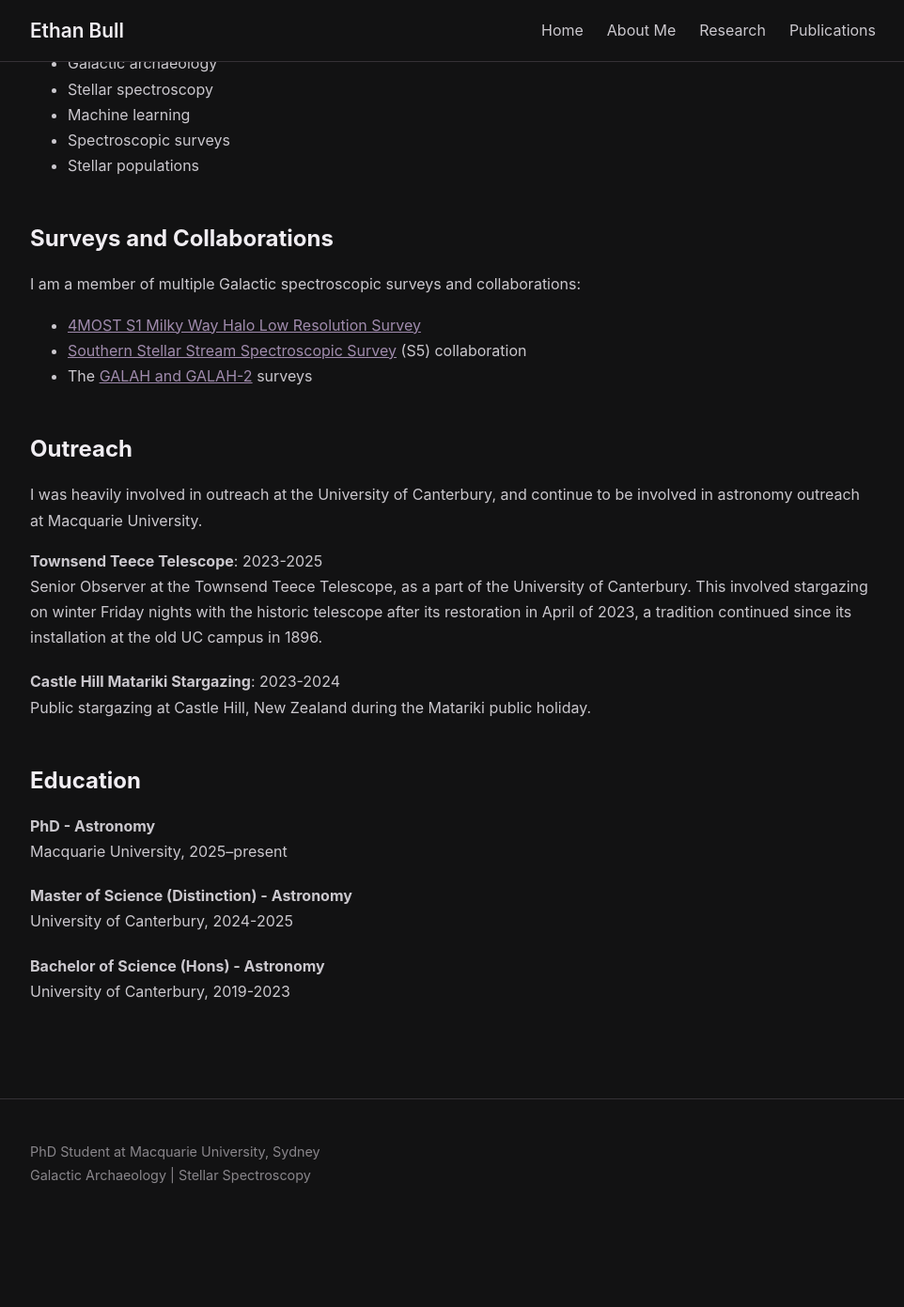
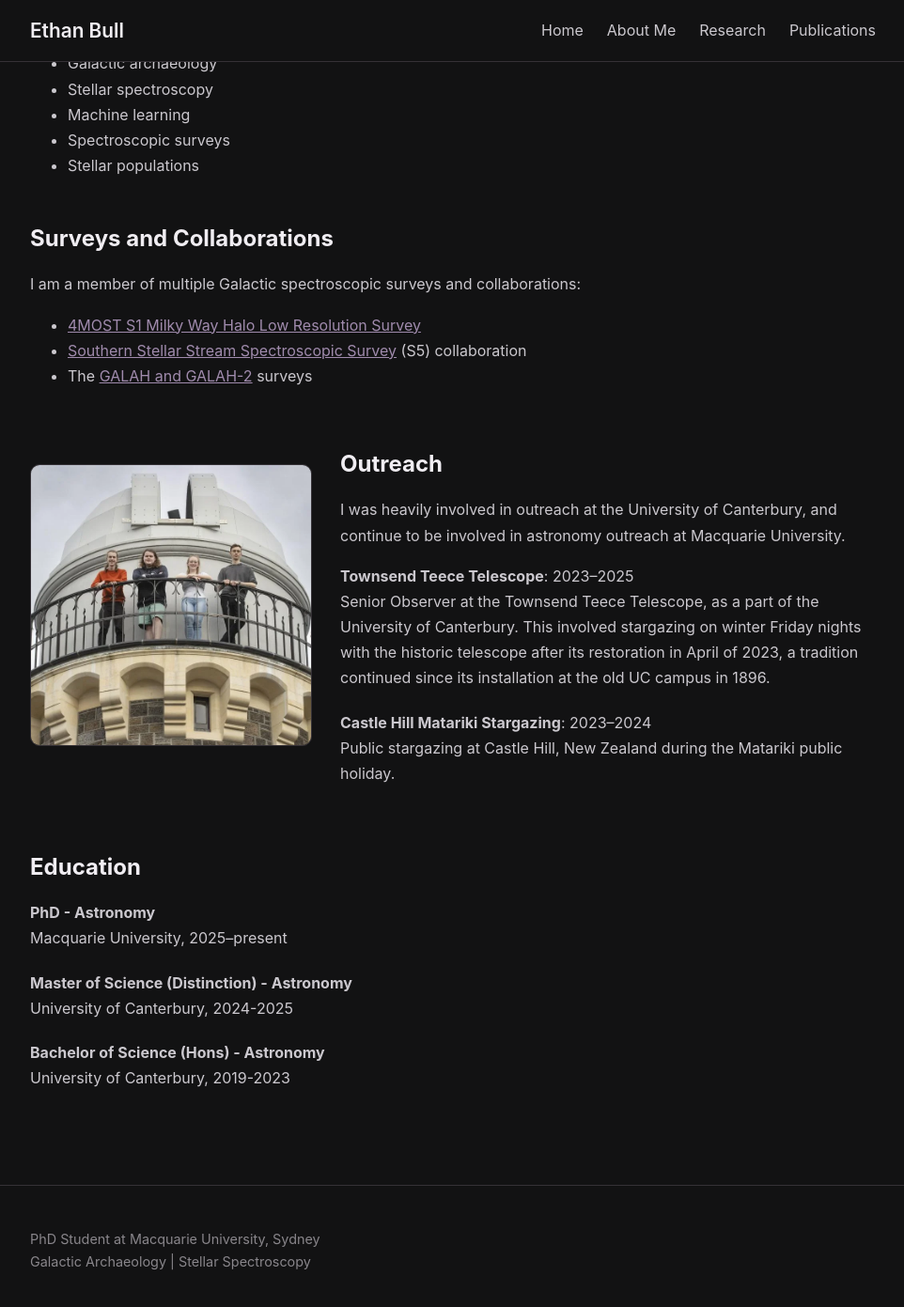
Before and after one commit to iBexal/ibexal.github.io, a Jekyll site: the page built from about.md, in a window 1280 px wide and 1400 px high, scrolled down 413 px. Shown: the top 1391 px of the window at 94% size, without its empty margins (158-1120 px from the left). Built offline with Jekyll 4.4.1, drawn with Linux system fonts in a browser that asks for light colours; before the commit the page ends 1721 px from its top, so only the background shows below that.

Commit message:
add ttt image

```diff
--- a/about.md
+++ b/about.md
@@ -38,19 +38,32 @@ I am a member of multiple Galactic spectroscopic surveys and collaborations:
  - <a href="https://s5collab.github.io">Southern Stellar Stream Spectroscopic Survey</a> (S5) collaboration
  - The <a href="https://www.galah-survey.org">GALAH and GALAH-2</a> surveys
 
-## Outreach
-I was heavily involved in outreach at the University of Canterbury, and continue to be involved in astronomy outreach at Macquarie University.
-
-<div class="timeline-item">
-<strong>Townsend Teece Telescope</strong>: 2023-2025<br>
-Senior Observer at the Townsend Teece Telescope, as a part of the University of Canterbury. This involved stargazing on winter Friday nights with the historic telescope after its restoration in April of 2023, a tradition continued since its installation at the old UC campus in 1896.
+<div class="left-image">
+    <img
+        src="/assets/images/ttt.webp"
+        alt="Townsend Teece Telescope"
+    >
+    <div class="text">
+        <h2>Outreach</h2>
+        <p>
+            I was heavily involved in outreach at the University of Canterbury,
+            and continue to be involved in astronomy outreach at Macquarie University.
+        </p>
+        <div class="timeline-item">
+            <strong>Townsend Teece Telescope</strong>: 2023–2025<br>
+            Senior Observer at the Townsend Teece Telescope, as a part of the
+            University of Canterbury. This involved stargazing on winter Friday
+            nights with the historic telescope after its restoration in April of
+            2023, a tradition continued since its installation at the old UC
+            campus in 1896.
+        </div>
+        <div class="timeline-item">
+            <strong>Castle Hill Matariki Stargazing</strong>: 2023–2024<br>
+            Public stargazing at Castle Hill, New Zealand during the Matariki
+            public holiday.
+        </div>
+    </div>
 </div>
-
-<div class="timeline-item">
-<strong>Castle Hill Matariki Stargazing</strong>: 2023-2024<br>
-Public stargazing at Castle Hill, New Zealand during the Matariki public holiday.
-</div>
-
 
 ## Education
 
--- a/assets/css/style.css
+++ b/assets/css/style.css
@@ -438,3 +438,22 @@ footer {
 .timeline-item p {
     margin: 0 0 8px 0;
 }
+
+.left-image {
+    display: flex;
+    align-items: center;
+    gap: 30px;
+    margin-bottom: 50px;
+}
+
+.left-image img {
+    width: 300px;
+    height: 300px;
+    object-fit: cover;
+    border-radius: 10px;
+    border: 1px solid var(--border);
+}
+
+.left-image .text {
+    flex: 1;
+}
```
Also changed, not shown: assets/images/ttt.webp (added).
